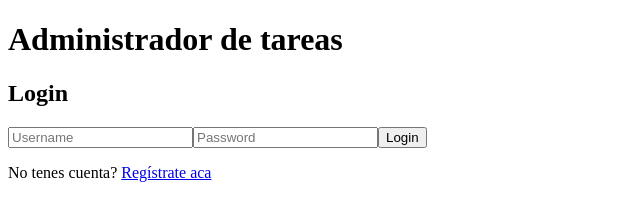
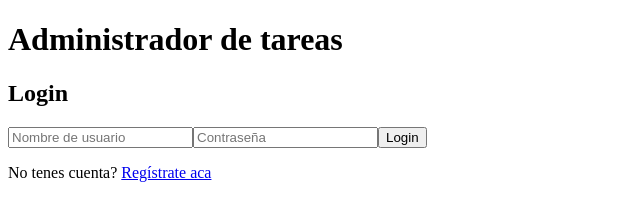
Before and after one commit to lkainn/FE05---Proyecto-grupo-5, a Next.js app: page / in a window 1280 px wide. Shown: the top 217 px of the page, without its empty margins (0-640 px from the left). Built offline with nearby package versions, Linux system fonts and the light colour scheme.

Commit message:
Gramatica

```diff
--- a/components/LoginForm.js
+++ b/components/LoginForm.js
@@ -20,8 +20,8 @@ const LoginForm = ({ onLogin }) => {
   return (
     <div>
       <h2>Login</h2>
-      <input type="text" placeholder="Username" onChange={handleUsernameChange} />
-      <input type="password" placeholder="Password" onChange={handlePasswordChange} />
+      <input type="text" placeholder="Nombre de usuario" onChange={handleUsernameChange} />
+      <input type="password" placeholder="Contraseña" onChange={handlePasswordChange} />
       <button onClick={handleLogin}>Login</button>
     </div>
   );
```
